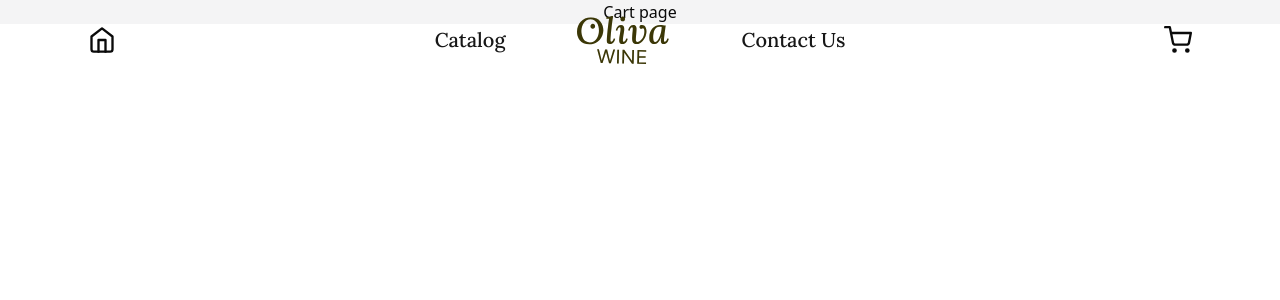
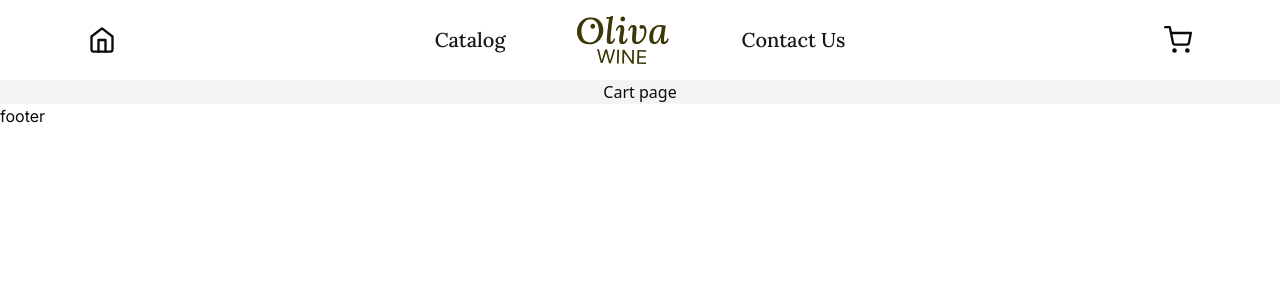
Before and after one commit to femtoF121/oliva-wine, a Next.js app: page /cart in a window 1280 px wide. Shown: the top 300 px of the page. Built offline with nearby package versions, Linux system fonts and the light colour scheme.

Commit message:
feat: add header and footer components to layout

```diff
--- a/src/app/layout.tsx
+++ b/src/app/layout.tsx
@@ -1,4 +1,5 @@
-import { Header } from "@/components/header";
+import { Footer } from "@/components/layout/footer";
+import { Header } from "@/components/layout/header";
 import type { Metadata } from "next";
 import { Inter, Lora } from "next/font/google";
 import "./globals.css";
@@ -29,7 +30,8 @@ export default function RootLayout({
         className={`${lora.variable} ${inter.variable} antialiased min-h-screen relative`}
       >
         <Header />
-        <main>{children}</main>
+        <main className="mt-20">{children}</main>
+        <Footer />
       </body>
     </html>
   );
--- /dev/null
+++ b/src/components/layout/footer.tsx
@@ -0,0 +1,3 @@
+export function Footer() {
+  return <footer className="w-full font-inter">footer</footer>;
+}
--- a/src/components/header.tsx
+++ b/src/components/layout/header.tsx
@@ -1,7 +1,7 @@
 import Image from "next/image";
 import Link from "next/link";
 import { FiHome, FiShoppingCart } from "react-icons/fi";
-import { Button } from "./ui/button";
+import { Button } from "../ui/button";
 
 export function Header() {
   return (
```
